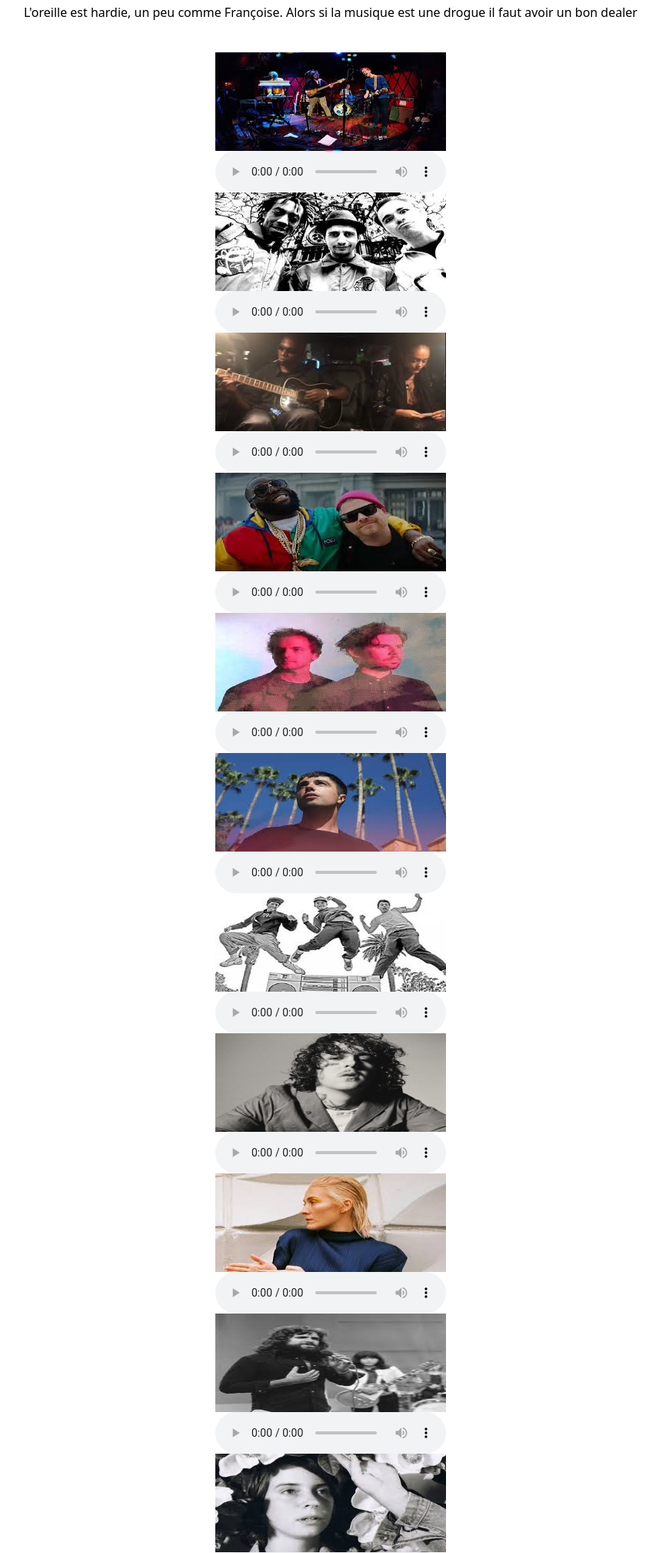
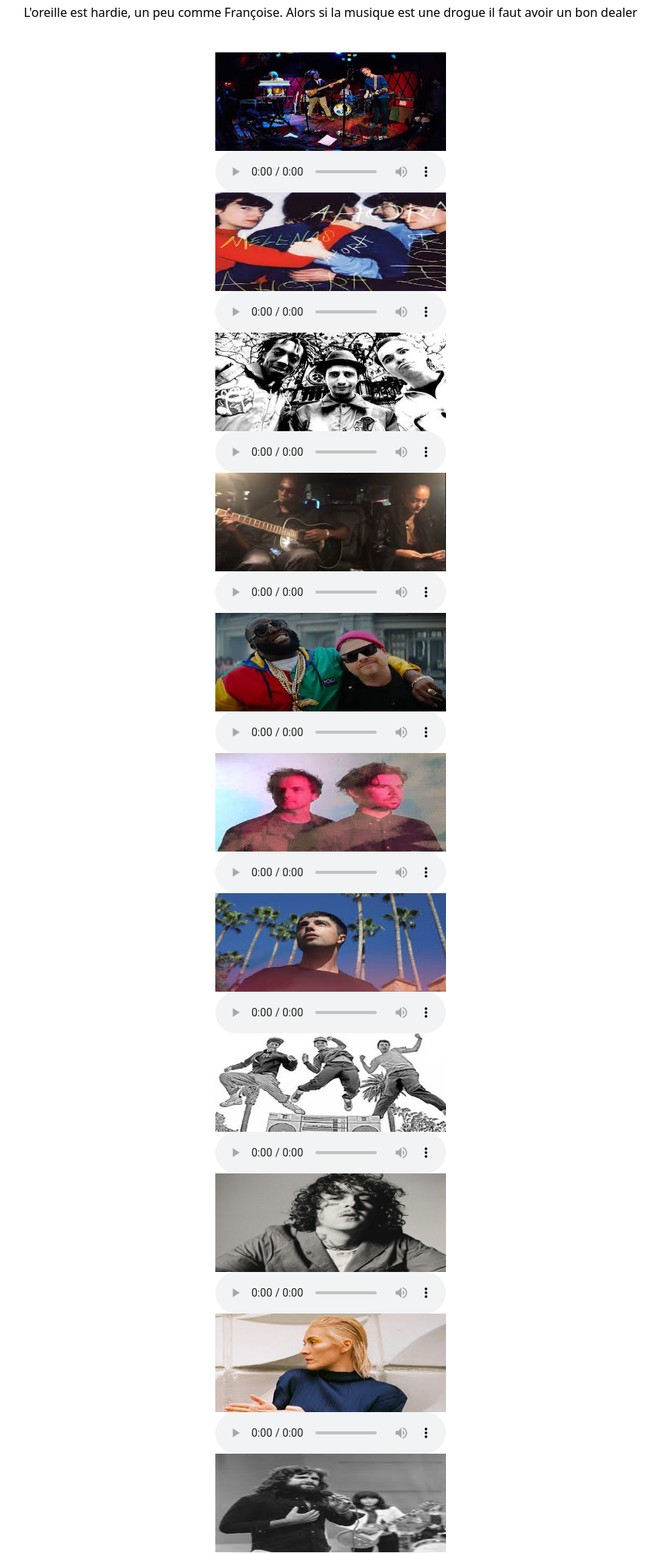
Before and after one commit to Matthieu7924/hello-mg-sf5, a Symfony app: template templates/pages/test.html.twig in a window 1280 px wide. Shown: the part 449-2466 px from the top of the page at 77% size, without its empty margins (210-1067 px from the left). Run offline with Twig, Linux system fonts and the light colour scheme; the template is opened without the code that fills it, so the values that code supplies are empty; some libraries are stand-ins or nearby versions.

Commit message:
adding melenas

```diff
--- a/templates/pages/test.html.twig
+++ b/templates/pages/test.html.twig
@@ -23,6 +23,22 @@
             <div class="additional-content" style="display: none;">
                 <img src="{{ asset('/images/USA.jpeg') }}" alt="USA" class="w-full h-32 project-image">
                 <p>Parquet Court - Human Performance </p>
+            </div>
+        {# </div> #}
+    </div>
+
+    <div class="audio-container flex">
+        {# <div class="flex max-w-sm rounded overflow-hidden shadow-lg m-4"> #}
+            <div class="normal">
+                <img src="{{ asset('/images/melenas.jpeg') }}" alt="Melenas" class="w-full h-32 project-image">
+                <audio controls>
+                    <source src="{{ asset('music/Melenas - Bang.mp3') }}" type="audio/mpeg">
+                    Your browser does not support the audio element.
+                </audio>
+            </div>
+            <div class="additional-content" style="display: none;">
+                    <img src="{{ asset('/images/Espagne.jpg') }}" alt="Espagne" class="w-full h-32 project-image">
+                    <p>Melenas - Bang </p>
             </div>
         {# </div> #}
     </div>
```
Also changed, not shown: public/images/melenas.jpeg (added), 1 other file.
